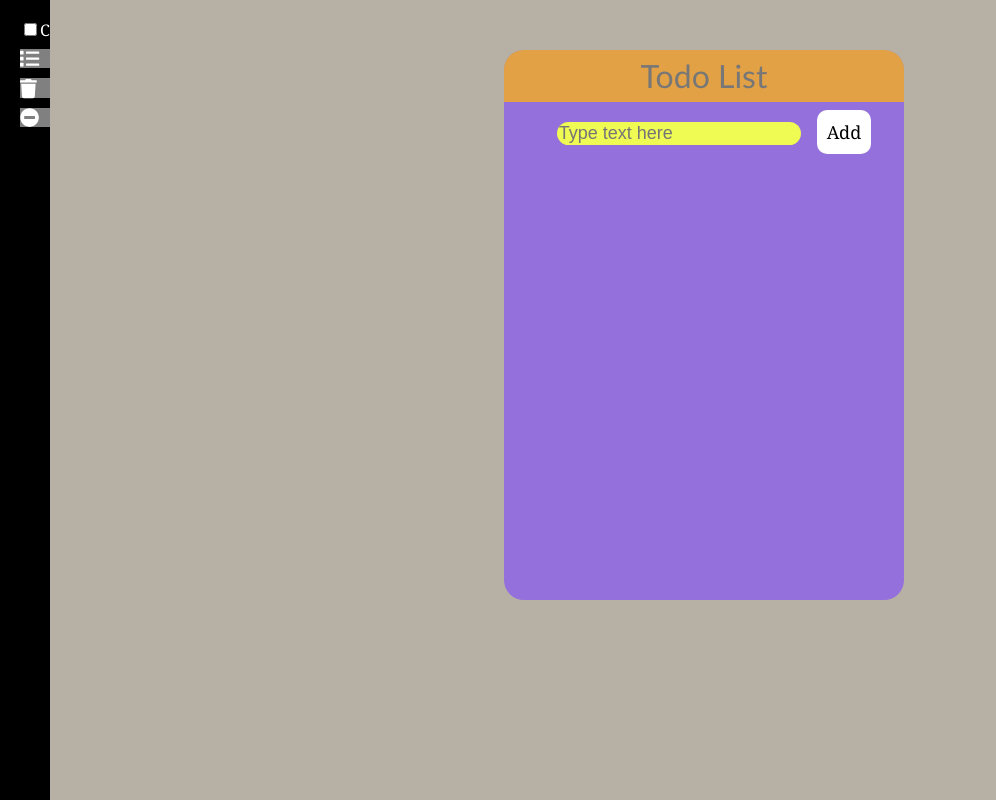
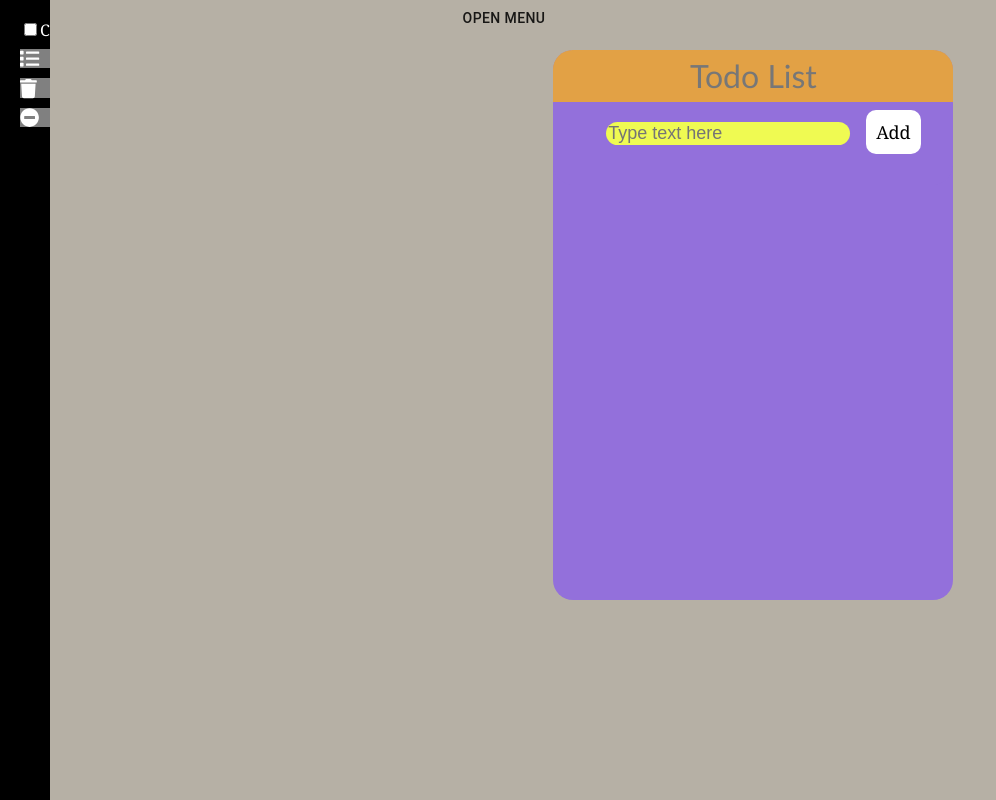
Before and after one commit to juliangarcia1/todo-list, a React (Create React App) app: page / in a window 1280 px wide. Shown: the top 800 px of the page, without its empty margins (0-996 px from the left). Built offline with nearby package versions, Linux system fonts and the light colour scheme.

Commit message:
WIP adding material-ui menu

```diff
--- a/src/App.js
+++ b/src/App.js
@@ -6,6 +6,7 @@ import './App.css';
 import Title from './components/Title/Title';
 import TextField from './components/TextField/TextField';
 import Menu from './components/Menu/Menu';
+import MainMenu from './components/Menu/Menu-ui';
 import store from './store';
 import { SOURCE_TYPE_LOCAL, SOURCE_TYPE_REMOTE } from './constants';
 export default class App extends React.Component {
@@ -17,6 +18,9 @@ export default class App extends React.Component {
                         <Router>
                             <div className="Menu">
                                 <Menu />
+                            </div>
+                            <div className="mainMenu">
+                                <MainMenu/>
                             </div>
                             <div className="Content">
                                 <Title title="Todo List" />
--- /dev/null
+++ b/src/components/Menu/Menu-ui.js
@@ -0,0 +1,26 @@
+import React from 'react';
+import Button from '@material-ui/core/Button';
+import Menu from '@material-ui/core/Menu';
+import { MenuItem } from '@material-ui/core';
+
+
+
+export default function MainMenu() {
+    const [anchorEl, setAnchorEl] = React.useState(null);
+    const handleClick = event => {
+
+    }
+    return(
+        <div className="Main-menu">
+            <Button onClick='handleClick'> Open Menu</Button>
+            <Menu
+                id='my-menu'
+                anchorEl={anchorEl}
+            >
+                <MenuItem>Articles</MenuItem>
+                <MenuItem>Store</MenuItem>
+                <MenuItem>Contact</MenuItem>
+            </Menu>
+        </div>
+    );
+}
```
